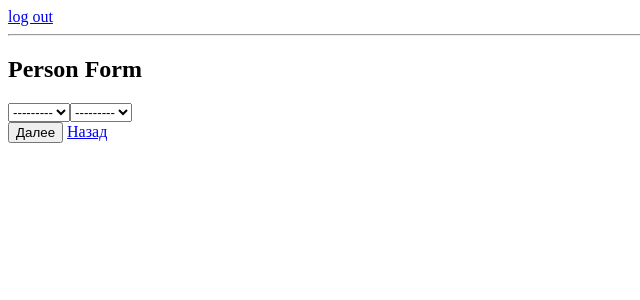
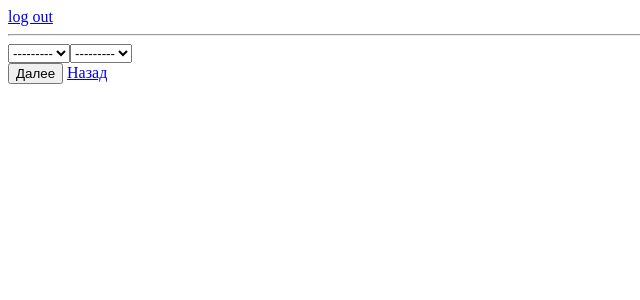
Before and after one commit to razumovr/deliveryclub, a Django app: page /utmgenerator/hr/add/ in a window 1280 px wide. Shown: the top 300 px of the page, without its empty margins (0-640 px from the left). Run offline with Django 3.2, Linux system fonts and the light colour scheme; the visitor is signed in with stand-in values (Sample User, id 1); data that the repository does not hold is empty; some libraries are stand-ins or nearby versions.

Commit message:
Update person_form.html

```diff
--- a/Utmmetka/templates/hr/person_form.html
+++ b/Utmmetka/templates/hr/person_form.html
@@ -2,7 +2,6 @@
 
 {% block content %}
 
-  <h2>Person Form</h2>
 
   <form action="pagenext" method="post" id="personForm" data-cities-url="{% url 'ajax_load_cities' %}" novalidate>
     {% csrf_token %}
```
